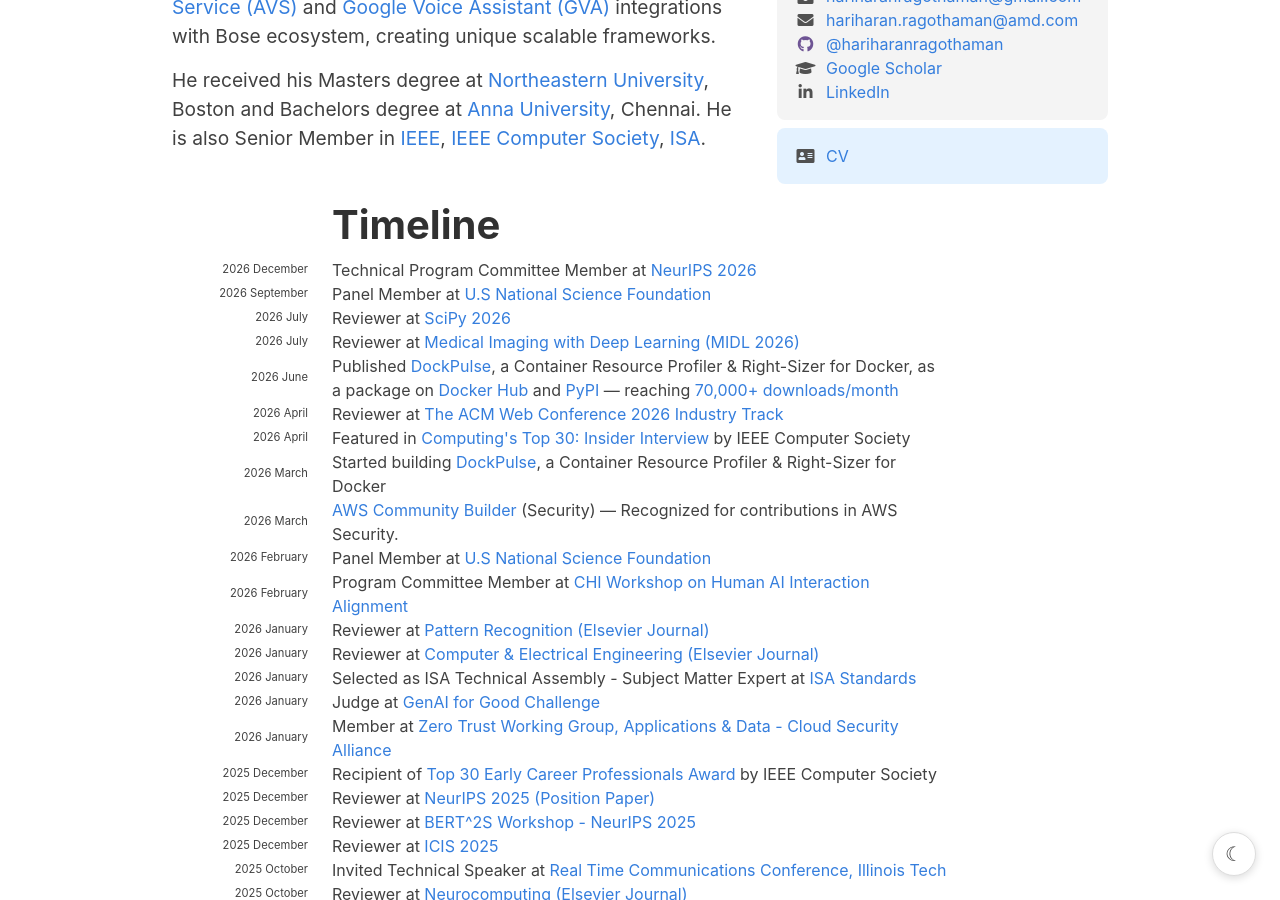
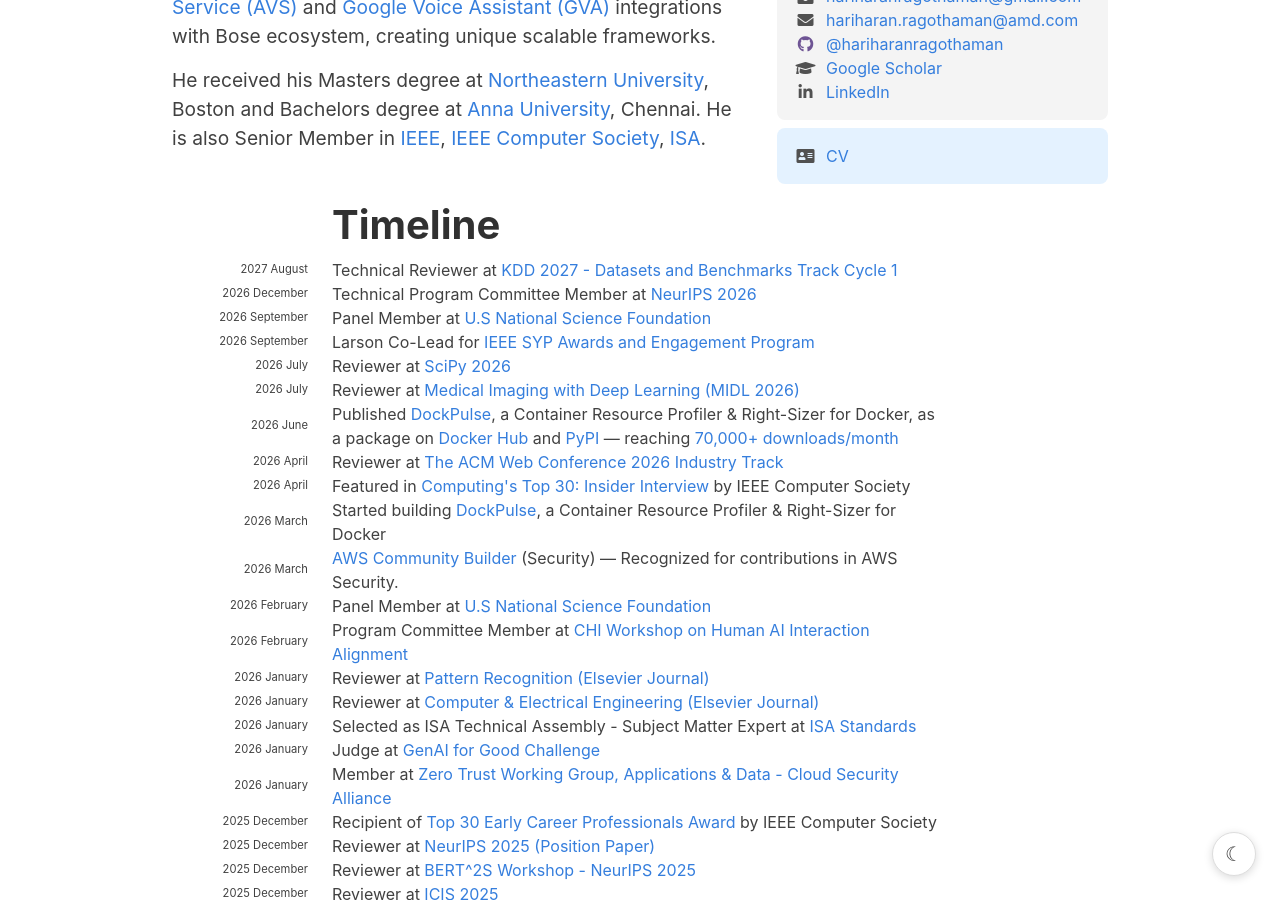
Before and after one commit to hariharanragothaman/hariharanragothaman.github.io, a Jekyll site: the page built from index.md, in a window 1280 px wide and 900 px high, scrolled down 628 px. Built offline with Jekyll 4.4.1, drawn with Linux system fonts in a browser that asks for light colours; nearby versions of some CDN libraries; some web fonts are replaced.

Commit message:
Add IEEE SYP Larson Co-Lead and KDD 2027 reviewer news.
Co-authored-by: Cursor <cursoragent@cursor.com>

```diff
--- a/_data/news.yaml
+++ b/_data/news.yaml
@@ -1,6 +1,12 @@
 # For Reviewing - 'month' is when the event o(or) conference happened.
 # For Papers - 'month' is when the conference happened for conferences | For Journals when it was accepted.
 # For other events 'month' is exactly when the event occured.
+
+#-------------------------------------------- August  ------------------------------------------------------------------------------------------------------------------------------------------------------
+
+- year: 2027
+  year-extra: August
+  description: Technical Reviewer at <a href="https://kdd2027.kdd.org/datasets-and-benchmarks-track-call-for-papers/">KDD 2027 - Datasets and Benchmarks Track Cycle 1</a>
 
 #-------------------------------------------- December  ------------------------------------------------------------------------------------------------------------------------------------------------------
 
@@ -13,6 +19,10 @@
 - year: 2026
   year-extra: September
   description: Panel Member at  <a href="https://www.nsf.gov/"> U.S National Science Foundation </a>
+
+- year: 2026
+  year-extra: September
+  description: Larson Co-Lead for <a href="https://www.linkedin.com/company/ieee-cs-syp-awards-engagement-program/posts/">IEEE SYP Awards and Engagement Program</a>
 
 #-------------------------------------------- April  ------------------------------------------------------------------------------------------------------------------------------------------------------
 
```
